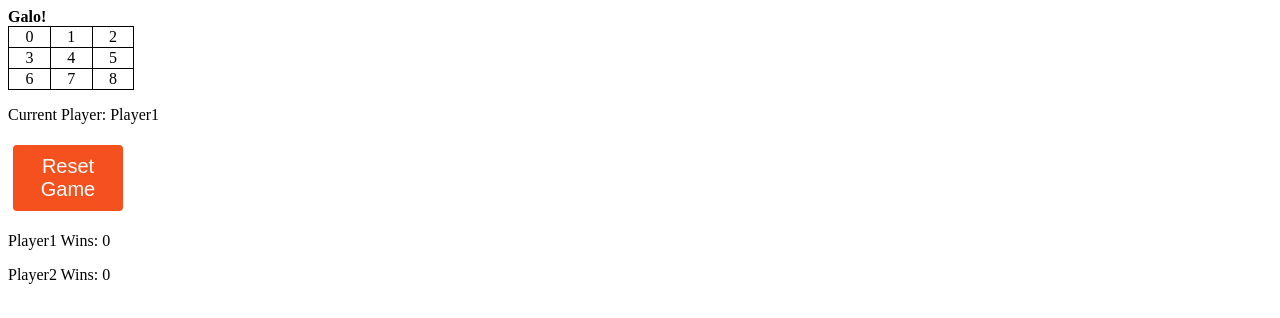
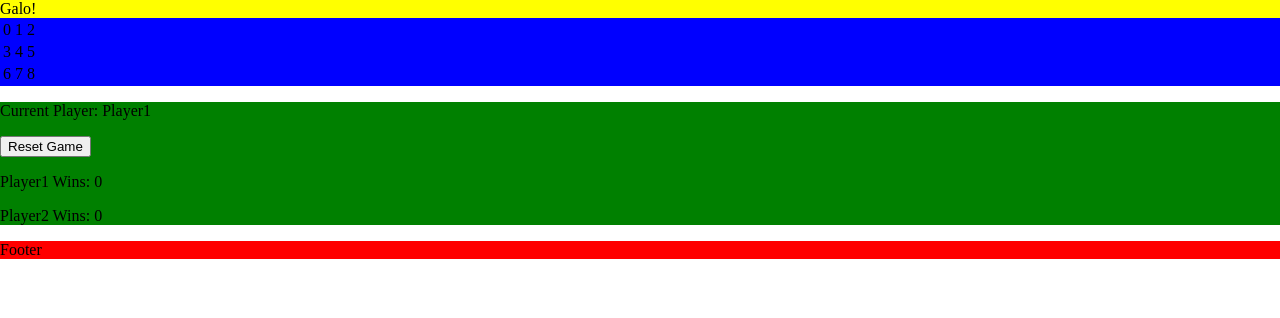
Before and after one commit to TiagoR15/Tic-Tac-Toe, a plain HTML site: page index.html in a window 1280 px wide. Drawn offline with Linux system fonts and the light colour scheme.

Commit message:
Inicio grid css

```diff
--- a/index.html
+++ b/index.html
@@ -1,12 +1,16 @@
 <!DOCTYPE html>
 <html>
+
 <head>
   <meta charset="utf-8">
   <link rel="stylesheet" type="text/css" href="stylesheet.css" media="screen" />
   <title class="title">This is my test page!</title>
 </head>
+
 <body>
-      <b>Galo!</b>
+  <div class="conatiner">
+    <header>Galo!</header>
+    <main>
       <table>
         <tr>
           <td onclick="move(0)">0</td>
@@ -24,7 +28,8 @@
           <td onclick="move(8)">8</td>
         </tr>
       </table>
-
+    </main>
+    <aside>
       <div id="players">
         <p id="currentPlayer">Current Player: Player1</p>
         <button id="player1" onclick="resetGame()" style="vertical-align:middle">
@@ -35,8 +40,12 @@
         <p name="player1Wins">Player1 Wins: 0</p>
         <p name="player2Wins">Player2 Wins: 0</p>
       </div>
+    </aside>
+    <footer>Footer</footer>
+  </div>
+
 
   <script src="game.js"></script>
+</body>
 
-    </body>
 </html>
--- a/stylesheet.css
+++ b/stylesheet.css
@@ -1,54 +1,35 @@
-table, td {
-  border: 1px solid black;
-  border-collapse: collapse;
-  text-align: center;
+html, body {
+  margin: 0;
+  padding: 0;
+  box-sizing: border-box;
+  background: #FFFFFF;
 }
 
-table {
-  width: 10%;
-  table-layout: fixed;
+.container {
+  display: grid;
+  grid-template-columns: 3fr 1fr;
+  grid-template-rows: 20vh 60vh 20vh;
+  grid-template-areas: "h h"
+                        "m a"
+                        "f f"
 }
 
-td {
-  height: 10px;
+header {
+  background: yellow;
+  grid-area: h;
 }
 
-button {
-  display: inline-block;
-  border-radius: 4px;
-  background-color: #f4511e;
-  border: none;
-  color: #FFFFFF;
-  text-align: center;
-  font-size: 20px;
-  padding: 10px;
-  width: 110px;
-  transition: all 0.5s;
-  cursor: pointer;
-  margin: 5px;
+main {
+  background: blue;
+  grid-area: m;
 }
 
-button span {
-  cursor: pointer;
-  display: inline-block;
-  position: relative;
-  transition: 0.5s;
+aside {
+  background: green;
+  grid-area: a;
 }
 
-button span:after {
-  content: '\00bb';
-  position: absolute;
-  opacity: 0;
-  top: 0;
-  right: -20px;
-  transition: 0.5s;
+footer {
+  background: red;
+  grid-area: f;
 }
-
-button:hover span {
-  padding-right: 25px;
-}
-
-button:hover span:after {
-  opacity: 1;
-  right: 0;
-}
```
Lines whose indentation alone changed are shown as unchanged.
